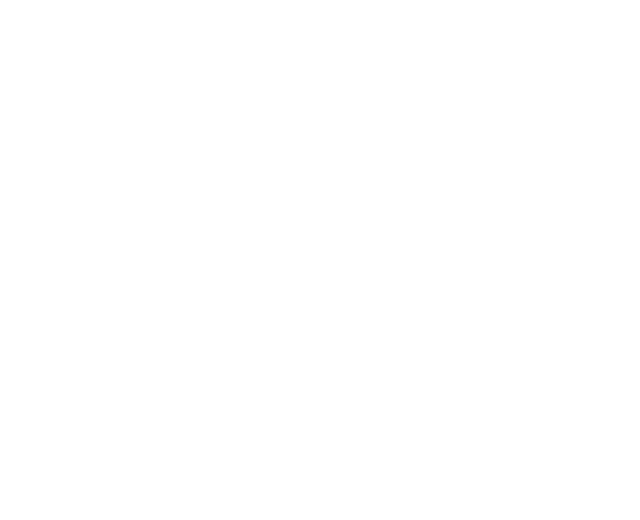
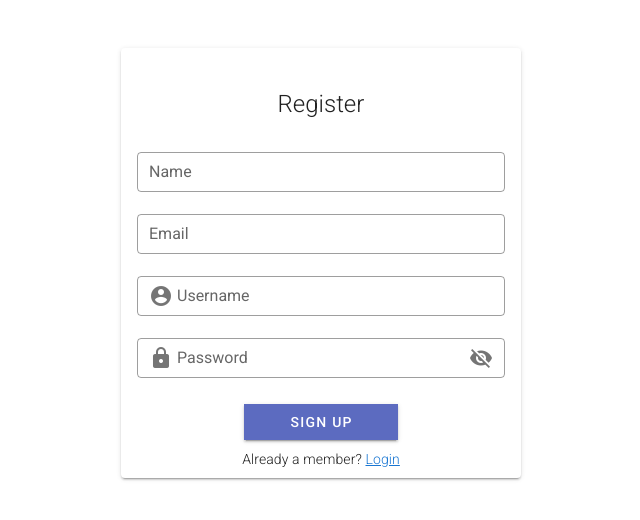
Before and after one commit to philiptn001/COMP9321_Procrastinators, a Vue app in the folder client/: page /register in a window 1280 px wide. Shown: the top 520 px of the page, without its empty margins (319-959 px from the left). Built offline with nearby package versions, Linux system fonts and the light colour scheme.

Commit message:
Login and register pages added - UI

```diff
--- a/client/public/index.html
+++ b/client/public/index.html
@@ -6,6 +6,8 @@
     <meta name="viewport" content="width=device-width,initial-scale=1.0">
     <link rel="icon" href="<%= BASE_URL %>favicon.ico">
     <title>client</title>
+    <link rel="stylesheet" href="https://fonts.googleapis.com/css?family=Roboto:100,300,400,500,700,900">
+    <link rel="stylesheet" href="https://cdn.jsdelivr.net/npm/@mdi/font@latest/css/materialdesignicons.min.css">
   </head>
   <body>
     <noscript>
--- a/client/src/App.vue
+++ b/client/src/App.vue
@@ -1,28 +1,28 @@
 <template>
-  <div id="app">
-    <router-view/>
-  </div>
+<v-app>
+<v-content>
+<router-view> </router-view>
+</v-content>
+
+
+</v-app>
 </template>
 
-<style>
-#app {
-  font-family: 'Avenir', Helvetica, Arial, sans-serif;
-  -webkit-font-smoothing: antialiased;
-  -moz-osx-font-smoothing: grayscale;
-  text-align: center;
-  color: #2c3e50;
-}
+<script>
+import Login from './components/Login.vue';
 
-#nav {
-  padding: 30px;
-}
 
-#nav a {
-  font-weight: bold;
-  color: #2c3e50;
-}
+export default {
+  name: 'App',
 
-#nav a.router-link-exact-active {
-  color: #42b983;
-}
-</style>
+  components: {
+    Login,
+
+
+  },
+
+  data: () => ({
+    //
+  }),
+};
+</script>
--- /dev/null
+++ b/client/src/components/Login.vue
@@ -0,0 +1,73 @@
+<template>
+<div class=" mt-12" align="center">
+  <v-card light raised width="400">
+
+    <p class="font-weight-light headline mt-12 pt-10 text-center">Login</p>
+
+    <v-card-text class="mb-n8">
+      <v-form>
+        <v-text-field
+          class="mb-n6"
+          label="Username"
+          prepend-inner-icon="mdi-account-circle"
+          outlined
+          v-model="username"
+        />
+        <v-text-field
+          :type="showPassword ? 'text' : 'password'"
+          label="Password"
+          prepend-inner-icon="mdi-lock"
+          :append-icon="showPassword ? 'mdi-eye' : 'mdi-eye-off'"
+          @click:append="showPassword = !showPassword"
+          outlined
+          v-model="password"
+        />
+      </v-form>
+    </v-card-text>
+
+    <v-card-actions>
+      <v-row align="center">
+        <v-col class="text-center">
+          <v-btn dark tile color="#5C6BC0" width="40%" class="mt-n6" >Login</v-btn>
+        </v-col>
+      </v-row>
+    </v-card-actions>
+    <p class="text-center mt-n3 pb-2 subtitle-2 font-weight-light">
+      New to our website?
+      <router-link to="/register" >Register</router-link>
+    </p>
+  </v-card>
+  </div>
+</template>
+
+
+<script>
+
+export default {
+
+  data() {
+    return {
+      username: '',
+      password: '',
+      showPassword: false,
+    };
+  },
+  /* methods: {
+    /* getMessage() {
+      const path = "http://localhost:9000/landing";
+      axios
+        .get(path)
+        .then(res => {
+          this.msg = res.data;
+        })
+        .catch(error => {
+          // eslint-disable-next-line
+          console.error(error);
+        }); */
+    //}
+  //},
+  //created() {
+    //this.getMessage();
+  //} */
+};
+</script>
--- /dev/null
+++ b/client/src/components/Register.vue
@@ -0,0 +1,104 @@
+<template>
+  <div class="mt-12" align="center">
+    <v-card light raised width="400">
+      <p class="font-weight-light headline mt-12 pt-10 text-center">Register</p>
+
+      <v-card-text class="mb-n8">
+        <v-form>
+          <v-text-field
+            class="mb-n1"
+            dense
+            tile
+            label="Name"
+            outlined
+            v-model="firstname"
+            required
+            :rules="nameRules"
+          />
+
+          <v-text-field
+            dense
+            class="mb-n1"
+            label="Email"
+            outlined
+            v-model="email"
+            required
+            :rules="emailRules"
+          />
+
+          <v-text-field dense
+            class="mb-n1"
+            label="Username"
+            prepend-inner-icon="mdi-account-circle"
+            outlined
+            v-model="username"
+            :rules="nameRules"
+          />
+          <v-text-field dense
+            :type="showPassword ? 'text' : 'password'"
+            label="Password"
+            prepend-inner-icon="mdi-lock"
+            :append-icon="showPassword ? 'mdi-eye' : 'mdi-eye-off'"
+            @click:append="showPassword = !showPassword"
+            outlined
+            v-model="password"
+            :rules="nameRules"
+          />
+        </v-form>
+      </v-card-text>
+      <v-card-actions>
+        <v-btn tile dark color="#5C6BC0" width="40%" class="mx-auto mt-2" >Sign Up</v-btn>
+      </v-card-actions>
+      <p class="text-center pb-2 subtitle-2 font-weight-light">
+        Already a member?
+        <router-link to="/" >Login</router-link>
+      </p>
+    </v-card>
+  </div>
+</template>
+
+
+<script>
+export default {
+  data() {
+    return {
+      valid: true,
+      firstname: "",
+      lastname: "",
+      email: "",
+      username: "",
+      emailRules: [
+        v => !!v || "Email is required",
+        v => /.+@.+/.test(v) || "Email must be valid"
+      ],
+      nameRules: [v => !!v || "Field is required"],
+      password: "",
+      passwordConfirm: "",
+      showPassword: false,
+      showPasswordConfim: false
+    };
+  },
+  created() {
+    console.log("checking");
+    // this.getMessage();
+  }
+
+  /* methods: {
+    /* getMessage() {
+      const path = "http://localhost:9000/landing";
+      axios
+        .get(path)
+        .then(res => {
+          this.msg = res.data;
+        })
+        .catch(error => {
+          // eslint-disable-next-line
+          console.error(error);
+        }); */
+  //}
+  //},
+  //created() {
+  //this.getMessage();
+  //} */
+};
+</script>
--- a/client/src/components/home_page.vue
+++ /dev/null
@@ -1,33 +0,0 @@
-<template>
-  <div>
-    <p>{{ msg }}</p>
-  </div>
-</template>
-
-<script>
-  import axios from 'axios';
-  export default {
-  name: 'home_page',
-  data() {
-    return {
-      msg: 'Hello!',
-    };
-  },
-  methods: {
-    getMessage() {
-      const path = 'http://localhost:9000/landing';
-      axios.get(path)
-        .then((res) => {
-          this.msg = res.data;
-        })
-        .catch((error) => {
-          // eslint-disable-next-line
-          console.error(error);
-        });
-    },
-  },
-  created() {
-    this.getMessage();
-  },
-};
-</script>
--- a/client/src/main.js
+++ b/client/src/main.js
@@ -1,10 +1,13 @@
 import Vue from 'vue';
 import App from './App.vue';
 import router from './router';
+import vuetify from './plugins/vuetify';
+
 
 Vue.config.productionTip = false;
 
 new Vue({
   router,
-  render: h => h(App),
+  vuetify,
+  render: h => h(App)
 }).$mount('#app');
--- /dev/null
+++ b/client/src/plugins/vuetify.js
@@ -0,0 +1,7 @@
+import Vue from 'vue';
+import Vuetify from 'vuetify/lib';
+
+Vue.use(Vuetify);
+
+export default new Vuetify({
+});
--- a/client/src/router/index.js
+++ b/client/src/router/index.js
@@ -1,15 +1,23 @@
 import Vue from 'vue';
 import VueRouter from 'vue-router';
-import HomePage from '../components/home_page.vue';
+import Login from '../components/Login.vue';
+import Register from '../components/Register.vue';
+
 
 Vue.use(VueRouter);
 
 const routes = [
   {
-    path: '/landing',
-    name: 'home',
-    component: HomePage,
+    path: '/',
+    name: 'login',
+    component: Login,
   },
+  {
+    path: '/register',
+    name: 'register',
+    component: Register,
+  },
+
 ];
 
 const router = new VueRouter({
--- /dev/null
+++ b/client/vue.config.js
@@ -0,0 +1,3 @@
+module.exports = {
+lintOnSave: false,
+}
```
Also changed, not shown: client/package.json (+7 -2 lines), client/src/components/HelloWorld.vue (deleted, +0 -58 lines), client/src/assets/logo.svg (added).
